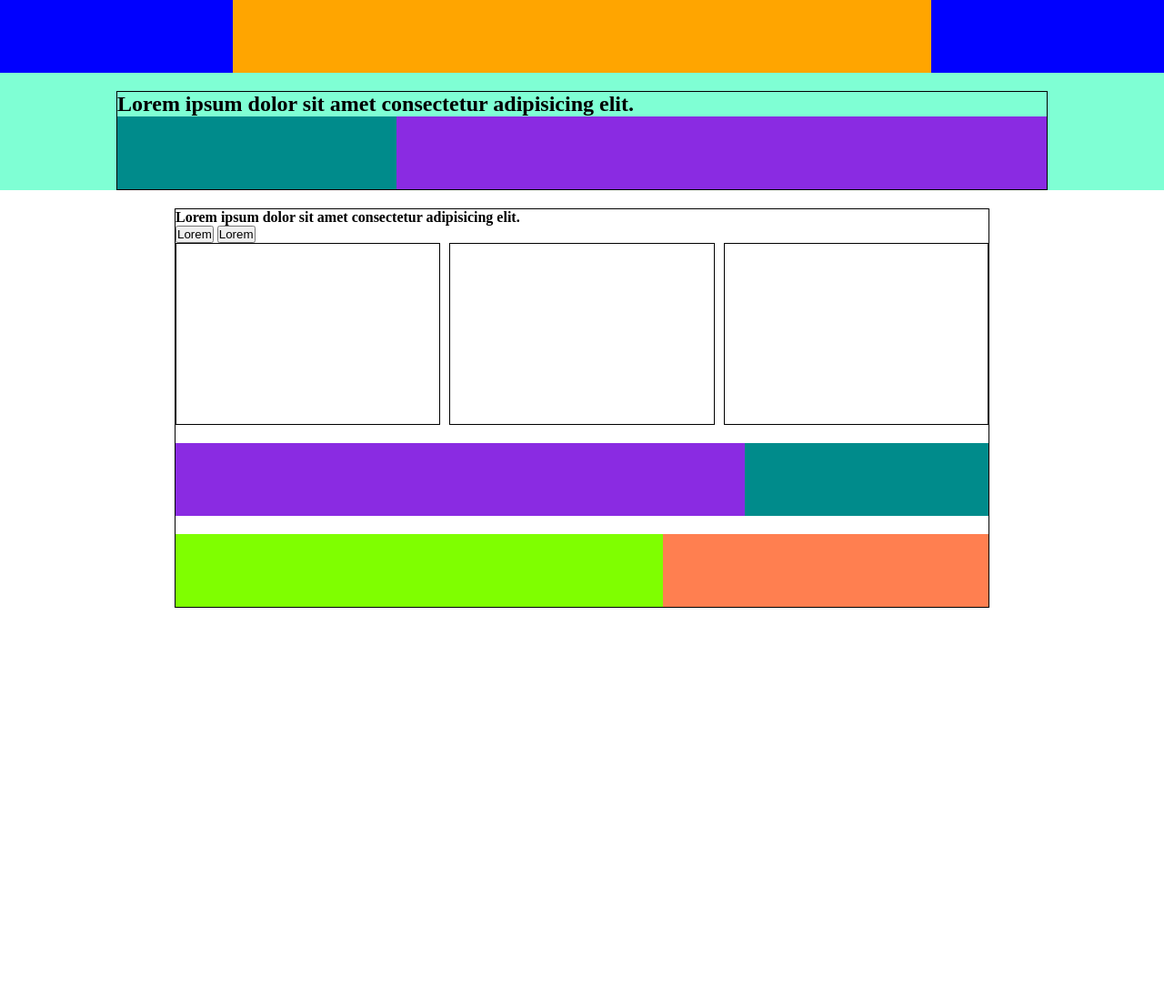
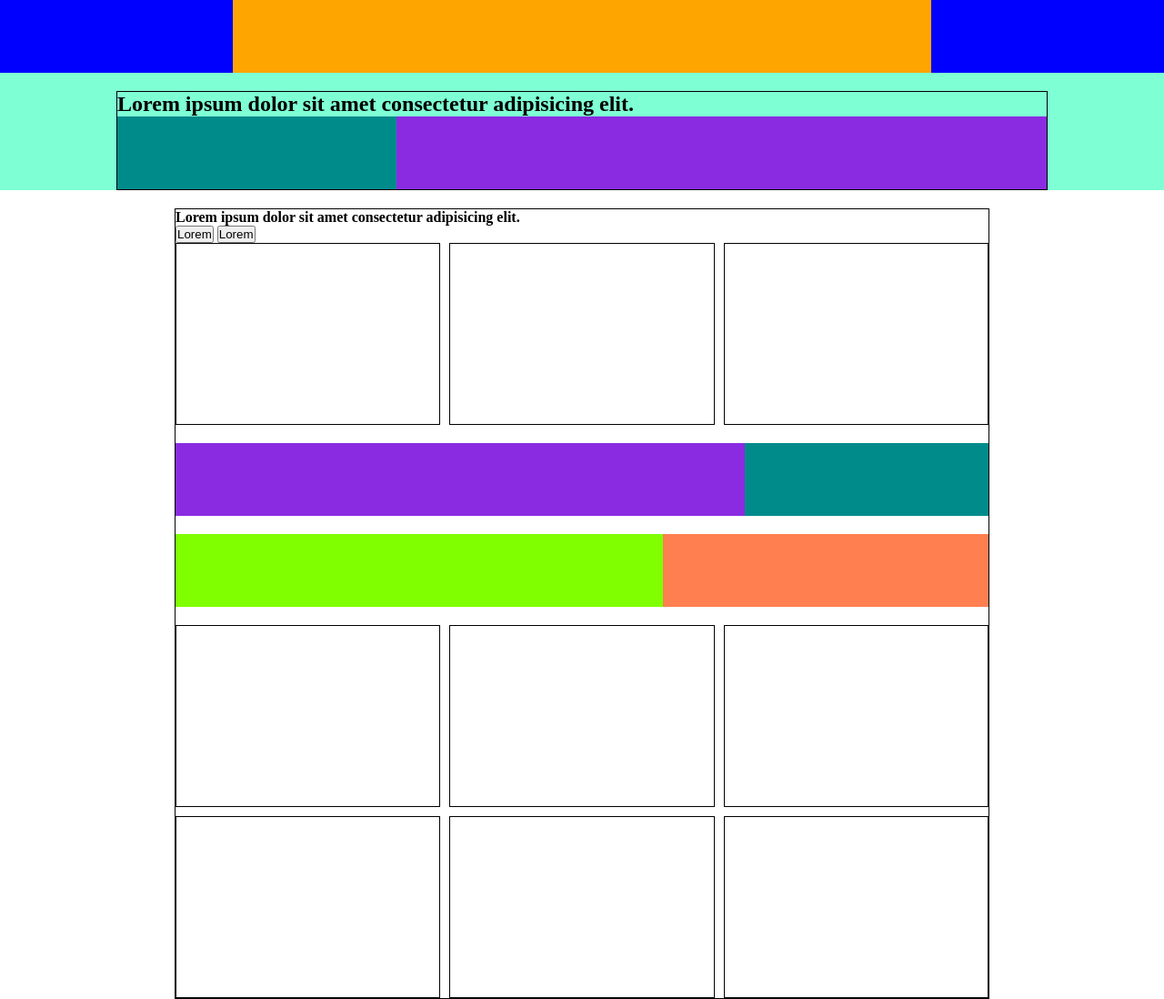
Before and after one commit to angeloalmanza/htmlcss-dropbox, a plain HTML site: page index.html in a window 1280 px wide. Shown: the whole page at 91% size. Before the commit the page ends 800 px from the top, so only its background shows below. Drawn offline with Linux system fonts and the light colour scheme.

Commit message:
feat: implementazione third section

```diff
--- a/css/style.css
+++ b/css/style.css
@@ -38,6 +38,10 @@
     /* debug */
     width: 30%;
     background-color:darkcyan;
+}
+
+.gap{
+    gap: 10px;
 }
 
 /* HEADER */
--- a/index.html
+++ b/index.html
@@ -57,6 +57,17 @@
                         <div class="col-40"></div>
                     </div>
                 </section>
+                <!-- Third section -->
+                <section class="p-20">
+                    <div class="row gap">
+                        <div class="col"></div>
+                        <div class="col"></div>
+                        <div class="col"></div>
+                        <div class="col"></div>
+                        <div class="col"></div>
+                        <div class="col"></div>
+                    </div>
+                </section>
             </div>
           </section>
     </main>
```
